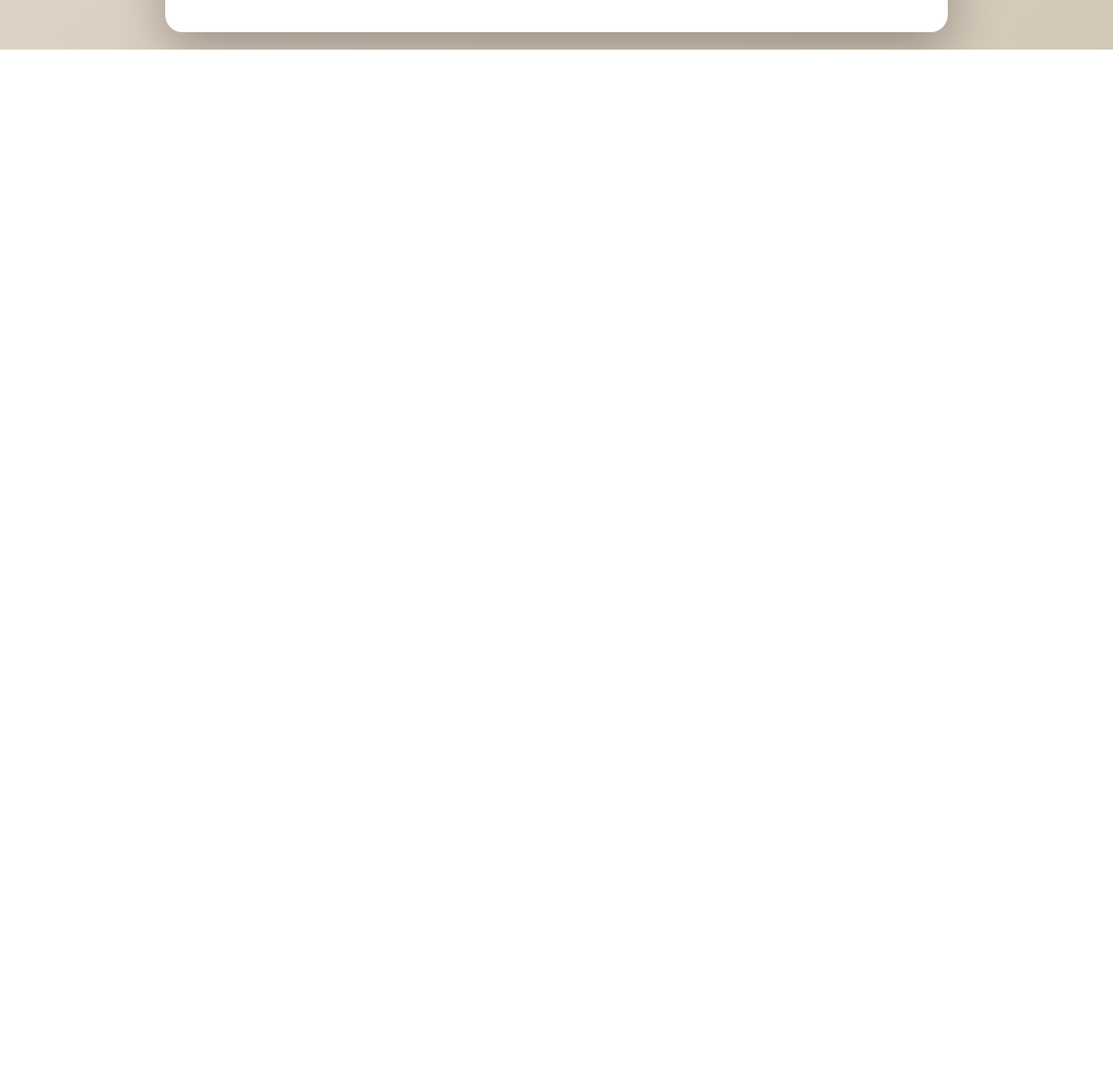
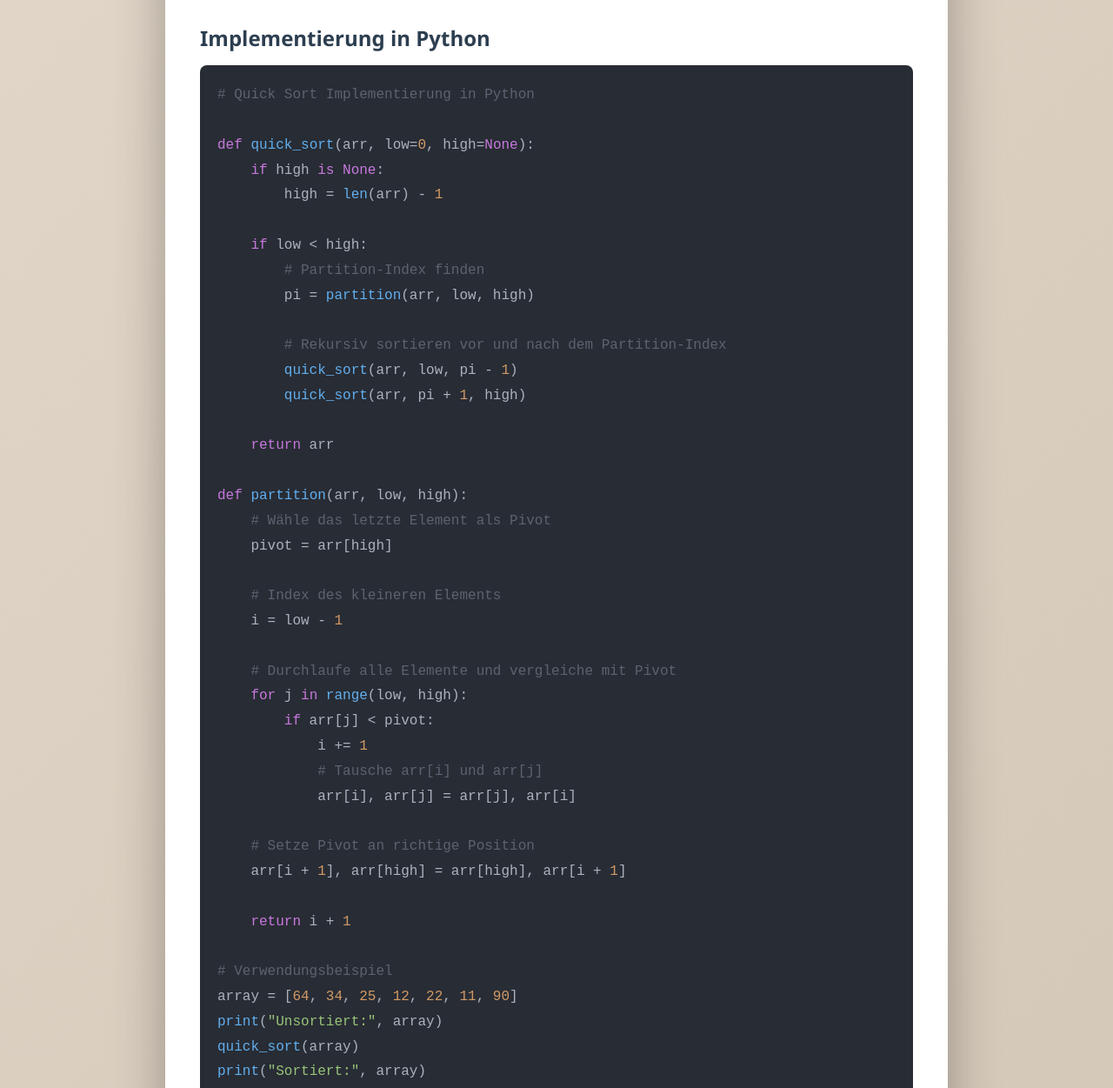
Before and after one commit to ThomasBayer21/Algorithmen-und-Datenstrukturen, a plain HTML site: page sortier-visualisierung/quick-sort.html in a window 1280 px wide. Shown: the part 1389-2640 px from the top of the page at 87% size. Before the commit the page ends 1446 px from the top, so only its background shows below. Drawn offline with Linux system fonts and the light colour scheme.

Commit message:
Update quick-sort.html

```diff
--- a/sortier-visualisierung/quick-sort.html
+++ b/sortier-visualisierung/quick-sort.html
@@ -245,6 +245,48 @@
             border: 2px solid white;
             z-index: 11;
         }
+
+        .code-section {
+            margin: 30px 0;
+        }
+
+        .code-section h2 {
+            color: #2c3e50;
+            margin-bottom: 15px;
+            font-size: 1.5em;
+        }
+
+        .code-block {
+            background: #282c34;
+            color: #abb2bf;
+            padding: 20px;
+            border-radius: 8px;
+            font-family: 'Courier New', monospace;
+            margin: 15px 0;
+            overflow-x: auto;
+            line-height: 1.8;
+            white-space: pre-wrap;
+        }
+
+        .code-comment {
+            color: #5c6370;
+        }
+
+        .code-keyword {
+            color: #c678dd;
+        }
+
+        .code-function {
+            color: #61afef;
+        }
+
+        .code-number {
+            color: #d19a66;
+        }
+
+        .code-string {
+            color: #98c379;
+        }
     </style>
 </head>
 <body>
@@ -320,6 +362,50 @@
                 <div class="stat-value" id="time">0.0s</div>
                 <div class="stat-label">Zeit</div>
             </div>
+        </div>
+
+        <div class="code-section">
+            <h2>Implementierung in Python</h2>
+            <div class="code-block"><span class="code-comment"># Quick Sort Implementierung in Python</span>
+
+<span class="code-keyword">def</span> <span class="code-function">quick_sort</span>(arr, low=<span class="code-number">0</span>, high=<span class="code-keyword">None</span>):
+    <span class="code-keyword">if</span> high <span class="code-keyword">is</span> <span class="code-keyword">None</span>:
+        high = <span class="code-function">len</span>(arr) - <span class="code-number">1</span>
+
+    <span class="code-keyword">if</span> low &lt; high:
+        <span class="code-comment"># Partition-Index finden</span>
+        pi = <span class="code-function">partition</span>(arr, low, high)
+
+        <span class="code-comment"># Rekursiv sortieren vor und nach dem Partition-Index</span>
+        <span class="code-function">quick_sort</span>(arr, low, pi - <span class="code-number">1</span>)
+        <span class="code-function">quick_sort</span>(arr, pi + <span class="code-number">1</span>, high)
+
+    <span class="code-keyword">return</span> arr
+
+<span class="code-keyword">def</span> <span class="code-function">partition</span>(arr, low, high):
+    <span class="code-comment"># Wähle das letzte Element als Pivot</span>
+    pivot = arr[high]
+
+    <span class="code-comment"># Index des kleineren Elements</span>
+    i = low - <span class="code-number">1</span>
+
+    <span class="code-comment"># Durchlaufe alle Elemente und vergleiche mit Pivot</span>
+    <span class="code-keyword">for</span> j <span class="code-keyword">in</span> <span class="code-function">range</span>(low, high):
+        <span class="code-keyword">if</span> arr[j] &lt; pivot:
+            i += <span class="code-number">1</span>
+            <span class="code-comment"># Tausche arr[i] und arr[j]</span>
+            arr[i], arr[j] = arr[j], arr[i]
+
+    <span class="code-comment"># Setze Pivot an richtige Position</span>
+    arr[i + <span class="code-number">1</span>], arr[high] = arr[high], arr[i + <span class="code-number">1</span>]
+
+    <span class="code-keyword">return</span> i + <span class="code-number">1</span>
+
+<span class="code-comment"># Verwendungsbeispiel</span>
+array = [<span class="code-number">64</span>, <span class="code-number">34</span>, <span class="code-number">25</span>, <span class="code-number">12</span>, <span class="code-number">22</span>, <span class="code-number">11</span>, <span class="code-number">90</span>]
+<span class="code-function">print</span>(<span class="code-string">"Unsortiert:"</span>, array)
+<span class="code-function">quick_sort</span>(array)
+<span class="code-function">print</span>(<span class="code-string">"Sortiert:"</span>, array)</div>
         </div>
     </div>
 
```
